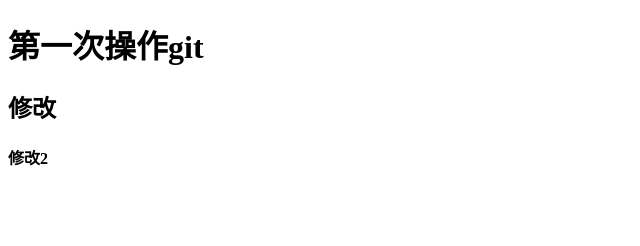
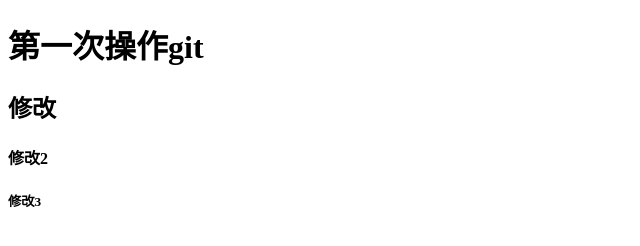
Before and after one commit to xiaoming-web/first-demo, a plain HTML site: page index.html in a window 1280 px wide. Shown: the full height of the page, 0-640 px from the left. Drawn offline with Linux system fonts and the light colour scheme.

Commit message:
别名测试

```diff
--- a/index.html
+++ b/index.html
@@ -12,6 +12,7 @@
     <h1>第一次操作git</h1>
     <h2>修改</h2>
     <h4>修改2</h4>
+    <h5>修改3</h5>
 </body>
 
 </html>
```
